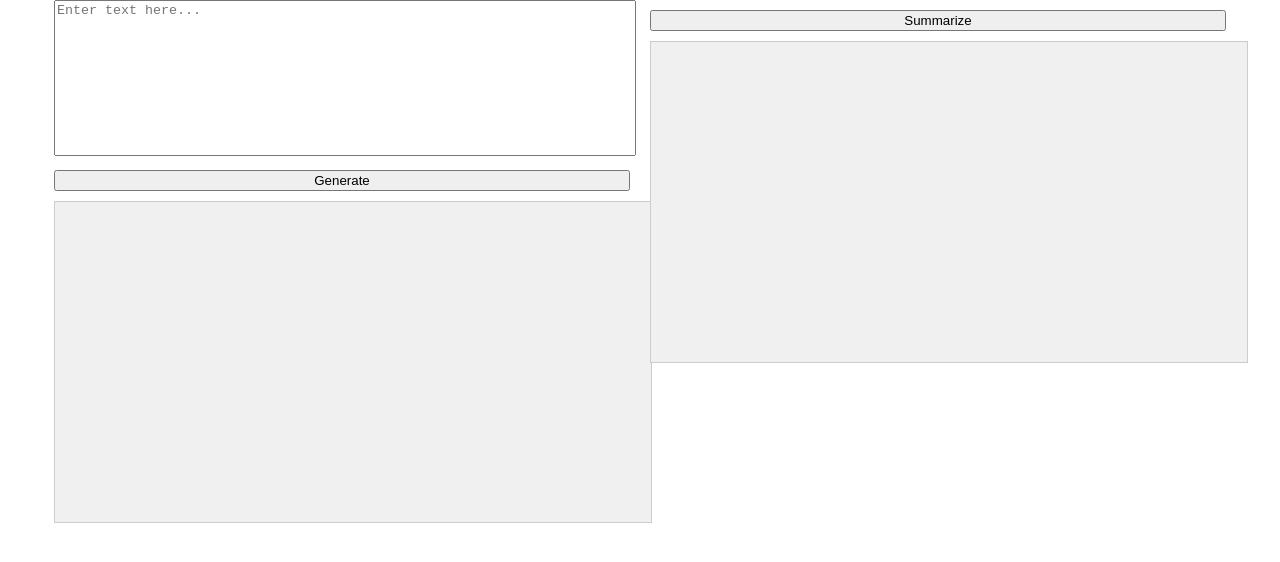
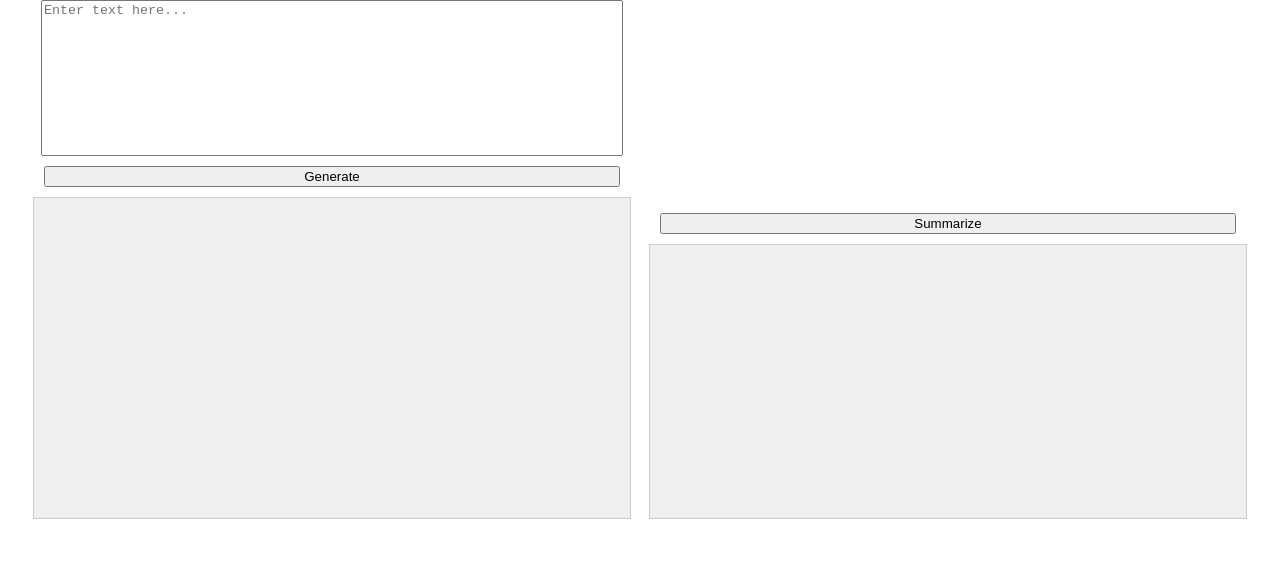
Before and after one commit to rkruser/km-health-solutions, a React (Create React App) app in the folder site-prototype/km-prototype/: page / in a window 1280 px wide. Shown: the top 562 px of the page. Built offline with nearby package versions, Linux system fonts and the light colour scheme.

Commit message:
Improved the two column layout

```diff
--- a/site-prototype/km-prototype/src/App.css
+++ b/site-prototype/km-prototype/src/App.css
@@ -43,33 +43,41 @@
 .two-column-layout {
   display: flex;
   justify-content: center;
-  gap: 20px;
+  gap: 40px;
 }
 
 .left-column,
 .right-column {
   width: 45%;
+  display: flex;
+  flex-direction: column;
+  align-items: center;
 }
 
 .input-area {
   width: 100%;
   height: 150px;
   resize: none;
+  margin-bottom: 10px;
 }
 
 .generate-btn,
 .summarize-btn {
-  display: block;
-  margin: 10px 0;
   width: 100%;
+  margin-bottom: 10px;
 }
 
 .generated-text,
 .summarized-text {
   width: 100%;
-  min-height: 300px;
+  flex-grow: 1;
   padding: 10px;
   background-color: #f0f0f0;
   border: 1px solid #ccc;
   white-space: pre-wrap;
+  overflow-y: auto; /* Add scrollbar if the text exceeds the height */
 }
+
+.generated-text {
+  height: 300px; /* Fixed height for the left column panel */
+}
--- a/site-prototype/km-prototype/src/App.js
+++ b/site-prototype/km-prototype/src/App.js
@@ -17,6 +17,7 @@ function App() {
 export default App;
 
 // ****************** GPT-4 Code (with some modifications) *******************
+
 
 function TwoColumnLayout() {
   const [inputText, setInputText] = useState('');
@@ -50,6 +51,7 @@ function TwoColumnLayout() {
         <div className="generated-text">{generatedText}</div>
       </div>
       <div className="right-column">
+        <div style={{ height: '213px' }}></div>
         <button className="summarize-btn" onClick={handleSummarize}>
           Summarize
         </button>
```
